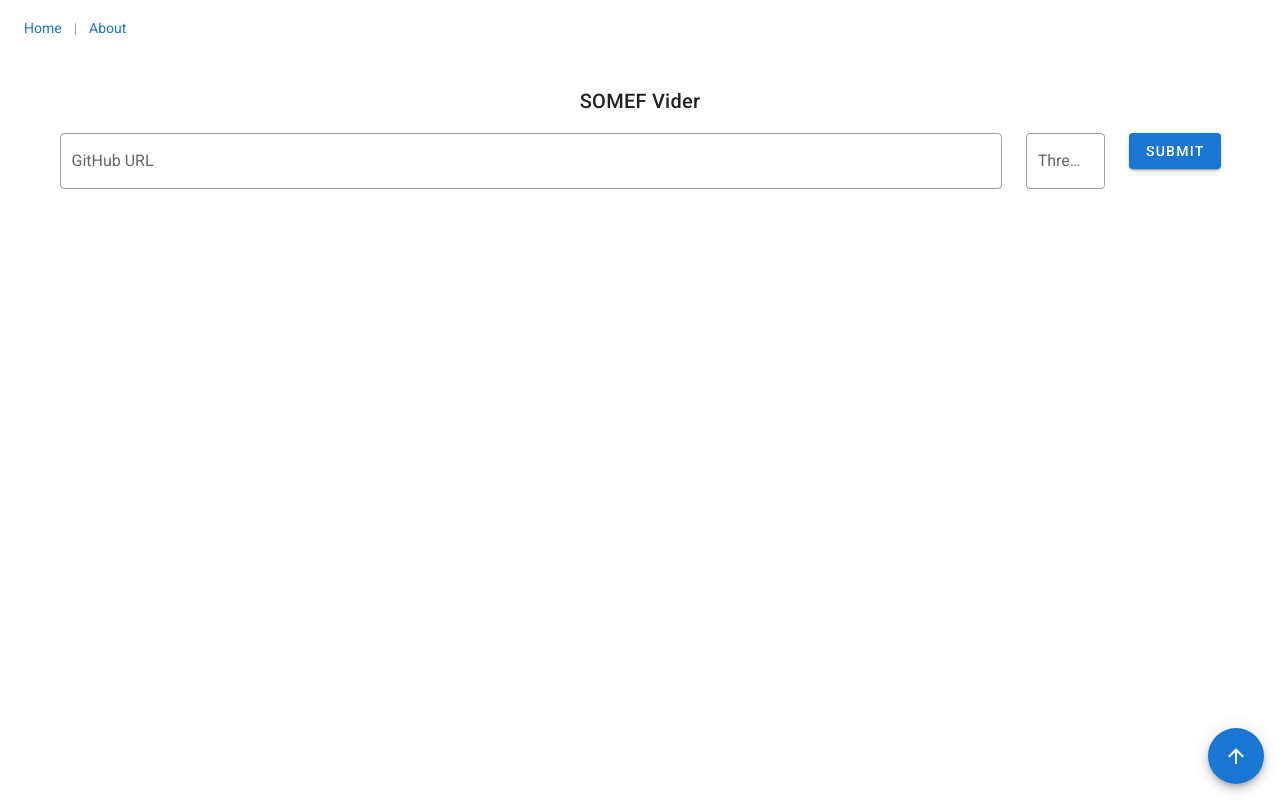
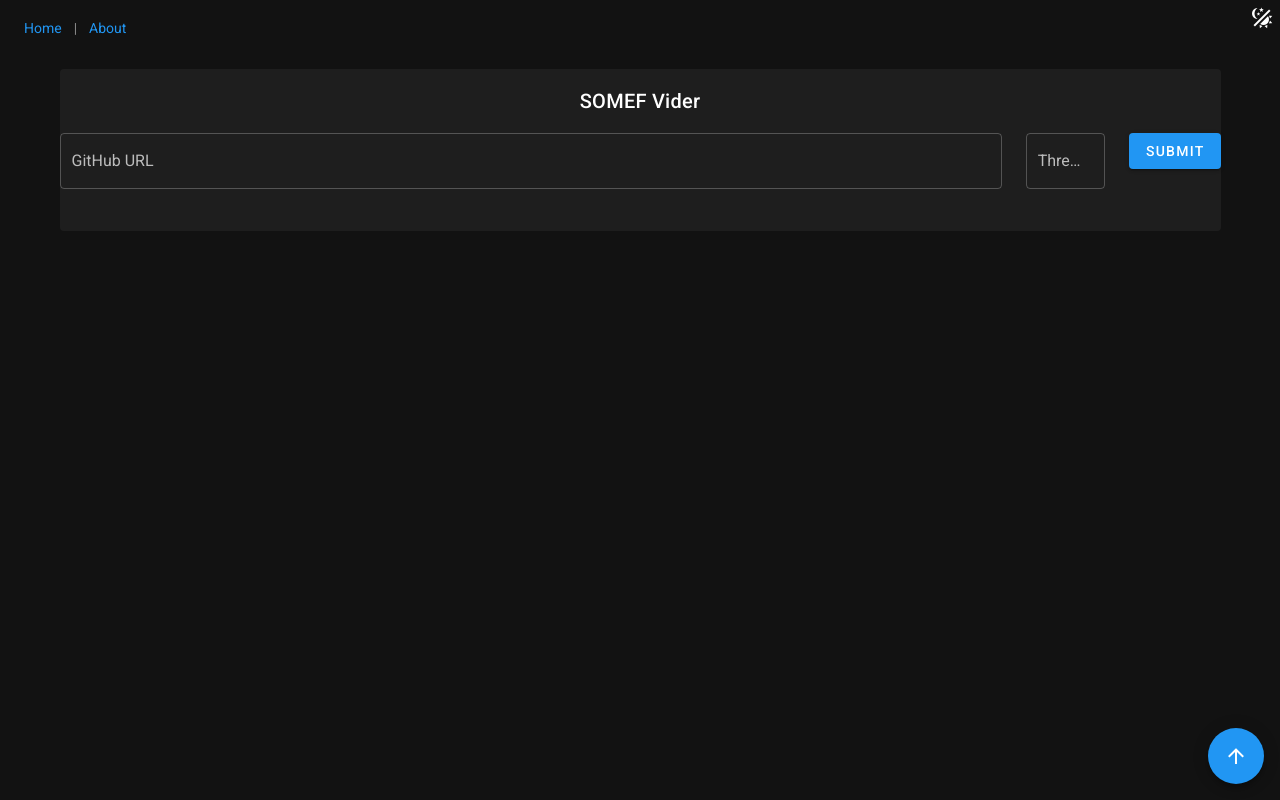
Before and after one commit to SoftwareUnderstanding/SOMEF-Vider, a Vue app in the folder client/: page /#/ in a window 1280 px wide. Built offline with nearby package versions, Linux system fonts and the light colour scheme.

Commit message:
Added Dark Theme

```diff
--- a/client/src/App.vue
+++ b/client/src/App.vue
@@ -1,11 +1,20 @@
 <template>
   <v-app>
     <v-main>
-      <v-breadcrumbs
-          :items="navBar"
-          divider="|"
-      >
-      </v-breadcrumbs>
+      <v-row>
+        <v-col>
+          <v-breadcrumbs
+              :items="navBar"
+              divider="|"
+          >
+          </v-breadcrumbs>
+        </v-col>
+        <v-col md="auto">
+          <v-btn icon @click="toggleDarkMode">
+            <v-icon>mdi-theme-light-dark</v-icon>
+          </v-btn>
+        </v-col>
+      </v-row>
       <router-view/>
     </v-main>
   </v-app>
@@ -30,5 +39,10 @@ export default {
       },
     ],
   }),
+  methods:{
+    toggleDarkMode(){
+      this.$vuetify.theme.dark = !this.$vuetify.theme.dark
+    }
+  }
 };
 </script>
--- a/client/src/components/LastModifyChip.vue
+++ b/client/src/components/LastModifyChip.vue
@@ -6,7 +6,7 @@
           v-on="on"
           class="ma-2"
           :color="colorRenderer()"
-          text-color="black"
+          :text-color="$vuetify.theme.dark ? 'white' : 'black'"
           label
           outlined
       >
--- a/client/src/plugins/vuetify.js
+++ b/client/src/plugins/vuetify.js
@@ -4,4 +4,7 @@ import Vuetify from 'vuetify/lib/framework';
 Vue.use(Vuetify);
 
 export default new Vuetify({
+    theme: {
+        dark: true
+    }
 });
```
